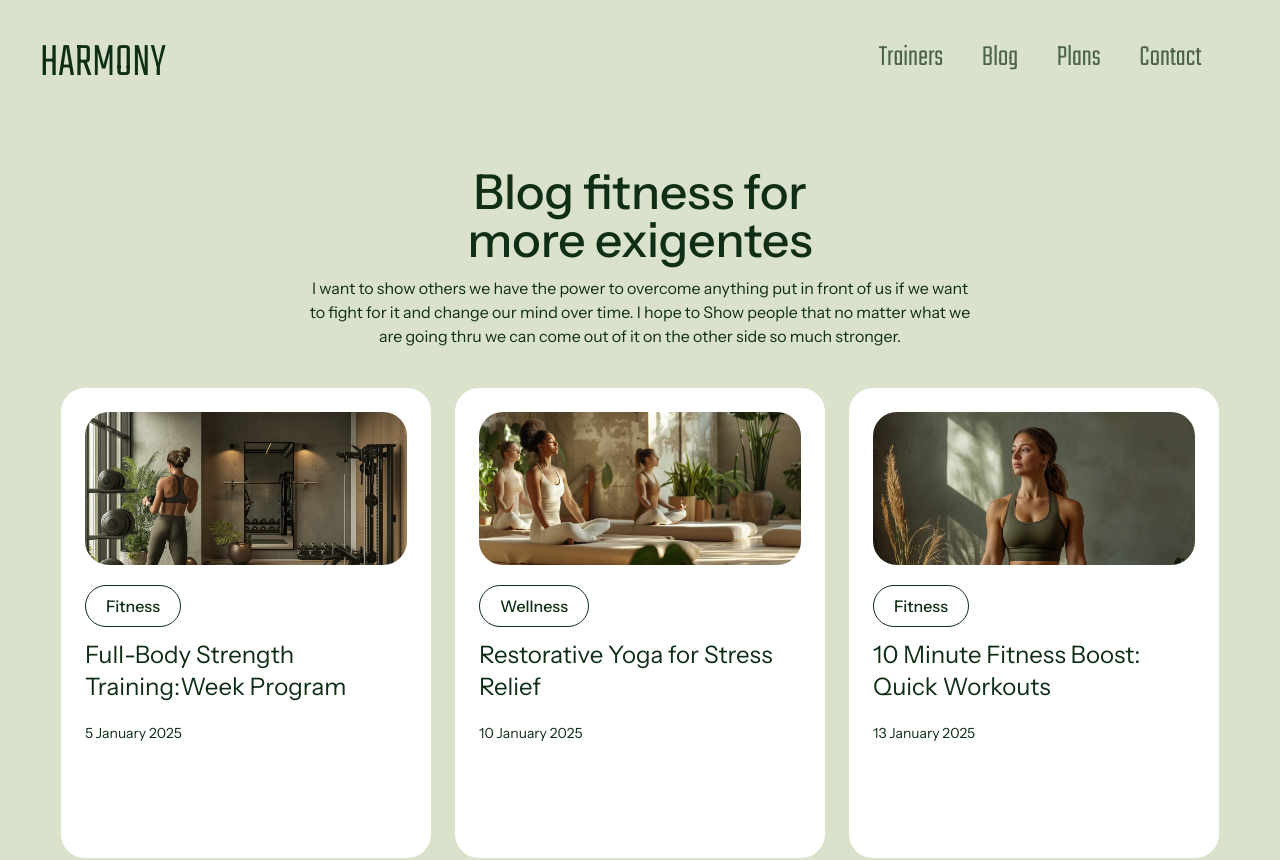
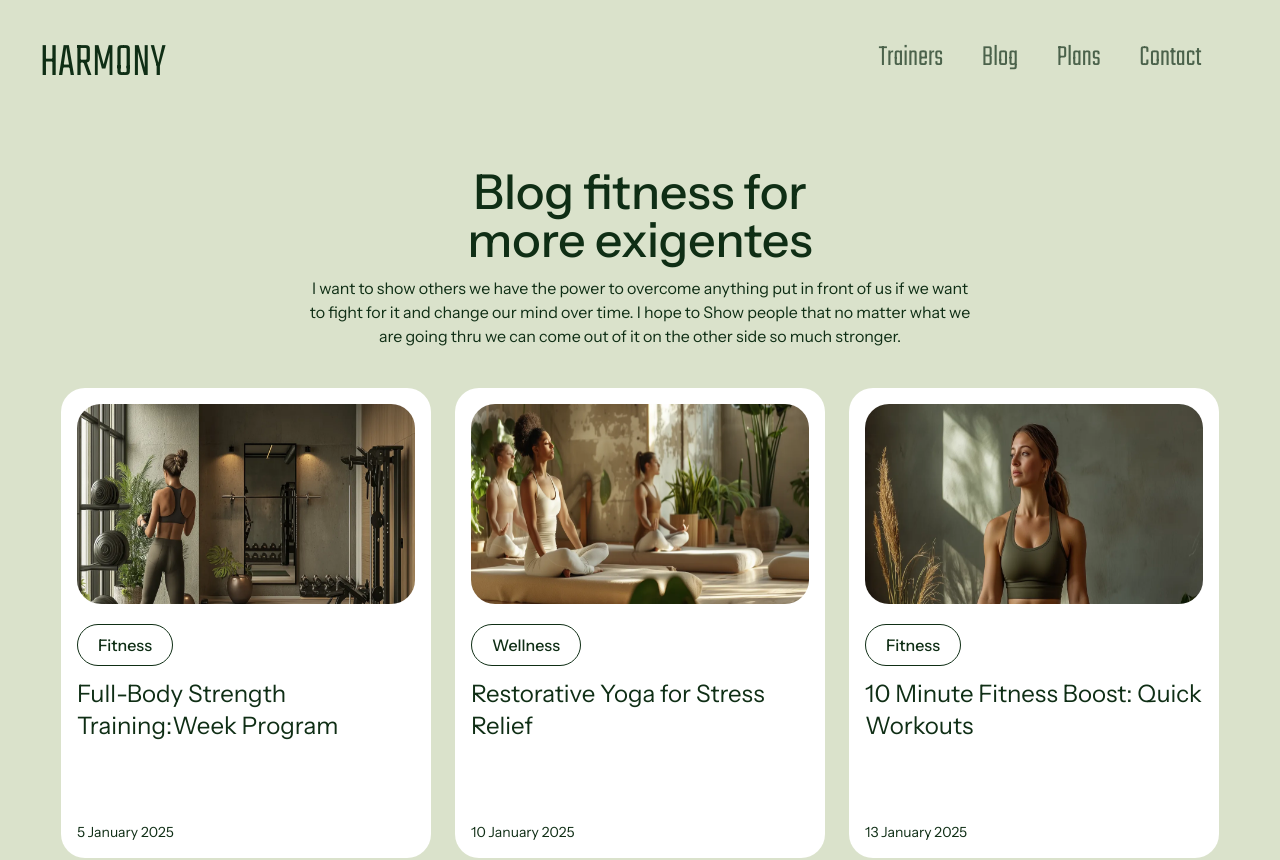
Before and after one commit to KostasTritsonis/yoga, a React (Vite) app: page /blog in a window 1280 px wide. Shown: the top 860 px of the page. Built offline with nearby package versions, Linux system fonts and the light colour scheme; a web font is replaced by a local one; what tailwindcss-animated would draw is missing.

Commit message:
19012025

```diff
--- a/src/Pages/Blog.jsx
+++ b/src/Pages/Blog.jsx
@@ -33,14 +33,18 @@ const Blog = () => {
                     { icon: card5,button:'Yoga Sessions' ,title: "7 Day Yoga Flexibility Series for this Year",day:'3 February 2025' },
                     { icon: card6,button:'Yoga Sessions' ,title: "5 Day Challenge Trainer Series", },
                 ].map((item, index) => (
-                    <div key={index} className=" group overflow-hidden relative w-full sm:w-[300px] md:w-[320px] lg:w-[370px] h-auto  lg:h-[470px] p-6 bg-white text-primary hover:bg-footer hover:border border-primary  rounded-3xl">
-                        <div className='w-auto h-auto duration-500 group-hover:transform group-hover:scale-110 rounded-3xl'>
-                            <img src={item.icon} className="w-full h-full rounded-3xl" />
+                    <div key={index} className=" group relative w-full sm:w-[300px] md:w-[320px] lg:w-[370px] h-auto md:h-[470px]  lg:h-[470px] p-4 bg-white text-primary hover:bg-footer hover:border border-primary  rounded-3xl">
+                        <div  className='overflow-hidden rounded-3xl'>
+                            <div className='  flex w-full duration-500 group-hover:transform group-hover:scale-110 rounded-3xl'>
+                                <img src={item.icon} className="w-full h-[200px]" />
+                            </div>
                         </div>
-                        <button className={`rounded-full bg-white hover:bg-opacity-90 text-primary font-medium border border-primary px-5 py-2 mt-5 group-hover:bg-primary group-hover:text-white`}>{item.button}</button>
-                        <h3 className="text-xl md:text-2xl  pt-3">{item.title}</h3>
+                        <div>
+                            <button className={`rounded-full bg-white hover:bg-opacity-90 text-primary font-medium border border-primary px-5 py-2 mt-5 group-hover:bg-primary group-hover:text-white`}>{item.button}</button>
+                            <h3 className="text-xl md:text-2xl  pt-3">{item.title}</h3>
 
-                        <p className="text-sm 2xl:pt-28  pt-5">{item.day}</p>
+                            <p className="text-sm sm:pt-20  pt-5">{item.day}</p>
+                        </div>
                     </div>
                 ))}
             </div>
```
